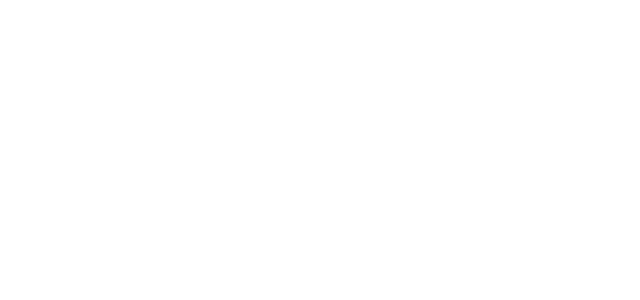
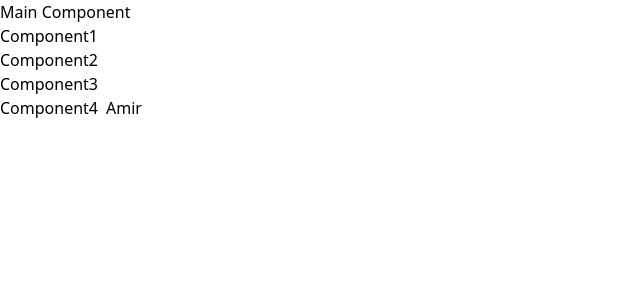
Before and after one commit to 1234529-hash/first-react-project, a React (Create React App) app: page /use-context in a window 1280 px wide. Before the commit this address had no page. Shown: the top 300 px of the page, without its empty margins (0-640 px from the left). Built offline with nearby package versions, Linux system fonts and the light colour scheme.

Commit message:
use-context

```diff
--- a/package.json
+++ b/package.json
@@ -5,7 +5,7 @@
   "dependencies": {
     "@emotion/react": "^11.11.4",
     "@emotion/styled": "^11.11.0",
-    "@mui/material": "^5.15.13",
+    "@mui/material": "^5.15.14",
     "@testing-library/jest-dom": "^5.17.0",
     "@testing-library/react": "^13.4.0",
     "@testing-library/user-event": "^13.5.0",
--- /dev/null
+++ b/src/Components/Destructuring/index.js
@@ -0,0 +1,18 @@
+import React from "react";
+
+const Destructuring = () => {
+  const car = { type: "Fiat", model: "500", color: "white" };
+  const { type, model, color } = car;
+  return (
+    <div>
+      {/* <p>Type : {car.type}</p>
+      <p>Model : {car.model}</p>
+      <p>Color : {car.color}</p> */}
+      <p>Type : {type}</p>
+      <p>Model : {model}</p>
+      <p>Color : {color}</p>
+    </div>
+  );
+};
+
+export default Destructuring;
--- a/src/Components/MUiComonents/index.js
+++ b/src/Components/MUiComonents/index.js
@@ -1,5 +1,12 @@
 import React, { useState } from "react";
-import { Button, Drawer, Dialog } from "@mui/material";
+import {
+  Button,
+  Drawer,
+  Dialog,
+  List,
+  ListItem,
+  ListItemButton,
+} from "@mui/material";
 
 const MUiComponents = () => {
   const [open, setOpen] = useState(false);
@@ -14,8 +21,14 @@
         Open Dialog
       </Button>
 
-      <Drawer anchor="top" open={open} onClose={() => setOpen(false)}>
-        <div>uehfiuegwiugiu</div>
+      <Drawer anchor="right" open={open} onClose={() => setOpen(false)}>
+        <List>
+          <ListItem>Nav 1</ListItem>
+          <ListItemButton>Nav 1</ListItemButton>
+          <ListItemButton>Nav 1</ListItemButton>
+          <ListItemButton>Nav 1</ListItemButton>
+          <ListItemButton>Nav 1</ListItemButton>
+        </List>
       </Drawer>
 
       <Dialog open={isOpenDialog} onClose={() => setIsOpenDialog(false)}>
--- a/src/Components/PropsDemo3/Component/index.js
+++ b/src/Components/PropsDemo3/Component/index.js
@@ -1,30 +1,29 @@
 import React from "react";
 
-const Component1 = (props) => {
-  console.log(props.name);
+const Component1 = ({ name }) => {
+  // // console.log(props);
+  // const { name } = props;
   return (
     <div>
-      <p>Component1 : {props.name}</p>
-      <Component2 name={props.name} />
+      <p>Component1 : {name}</p>
+      <Component2 name={name} />
     </div>
   );
 };
 
-const Component2 = (props) => {
-  console.log(props);
+const Component2 = ({ name }) => {
   return (
     <div>
-      <p>Component2 : {props.name}</p>
-      <Component3 name={props.name} />
+      <p>Component2 : {name}</p>
+      <Component3 name={name} />
     </div>
   );
 };
 
-const Component3 = (props) => {
-  console.log(props);
+const Component3 = ({ name }) => {
   return (
     <div>
-      <p> Component3 : {props.name}</p>
+      <p> Component3 : {name}</p>
     </div>
   );
 };
--- a/src/Components/PropsDemo3/index.js
+++ b/src/Components/PropsDemo3/index.js
@@ -6,7 +6,7 @@
   const str = "Aditya";
 
   return (
-    <div className="bg-[#f44336]">
+    <div>
       Main Component : {str}
       <Divider />
       <Component1 name={str} />
--- /dev/null
+++ b/src/Components/UseContext/Component/index.js
@@ -0,0 +1,49 @@
+import React, { useContext } from "react";
+import { NameContext } from "..";
+
+const Component1 = () => {
+  return (
+    <div>
+      <p>Component1</p>
+      <Component2 />
+    </div>
+  );
+};
+
+const Component2 = () => {
+  return (
+    <div>
+      <p>Component2</p>
+      <Component3 />
+    </div>
+  );
+};
+
+const Component3 = () => {
+  return (
+    <div>
+      <p>Component3</p>
+      <Component4 />
+    </div>
+  );
+};
+
+const Component4 = () => {
+  const data = useContext(NameContext);
+  console.log(data);
+  return (
+    <div className="flex gap-2">
+      Component4
+      {/* Without useContext */}
+      {/* <NameContext.Consumer>
+        {(name) => {
+          return <p>{name}</p>;
+        }}
+      </NameContext.Consumer> */}
+      {/* With useContext */}
+      <p>{data}</p>
+    </div>
+  );
+};
+
+export default Component1;
--- /dev/null
+++ b/src/Components/UseContext/index.js
@@ -0,0 +1,16 @@
+import React, { createContext } from "react";
+import Component1 from "./Component";
+export const NameContext = createContext();
+const UseContext = () => {
+  const name = "Amir";
+  return (
+    <div>
+      <p>Main Component</p>
+      <NameContext.Provider value={name}>
+        <Component1 />
+      </NameContext.Provider>
+    </div>
+  );
+};
+
+export default UseContext;
--- a/src/Routes/index.js
+++ b/src/Routes/index.js
@@ -1,11 +1,13 @@
 import ArrayMapDemo from "../Components/ArrayMapDemo";
 import Counter from "../Components/Counter";
+import Destructuring from "../Components/Destructuring";
 import ImageGallery from "../Components/ImageGallery";
 import MUiComponents from "../Components/MUiComonents";
 import Props2 from "../Components/Porps2";
 import Products from "../Components/Products";
 import Props from "../Components/Props";
 import PropsDemo3 from "../Components/PropsDemo3";
+import UseContext from "../Components/UseContext";
 import UseEffectDemo from "../Components/UseEffectDemo";
 import UseEffectDemo2 from "../Components/UseEffectDemo2";
 import UseStateDemo from "../Components/UseStateDemo";
@@ -72,4 +74,14 @@
     path: "/props3",
     component: PropsDemo3,
   },
+  {
+    id: 13,
+    path: "/destructuring",
+    component: Destructuring,
+  },
+  {
+    id: 14,
+    path: "/use-context",
+    component: UseContext,
+  },
 ];
```
Also changed, not shown: 1 other file (tests, documents, lock files or other folders).
